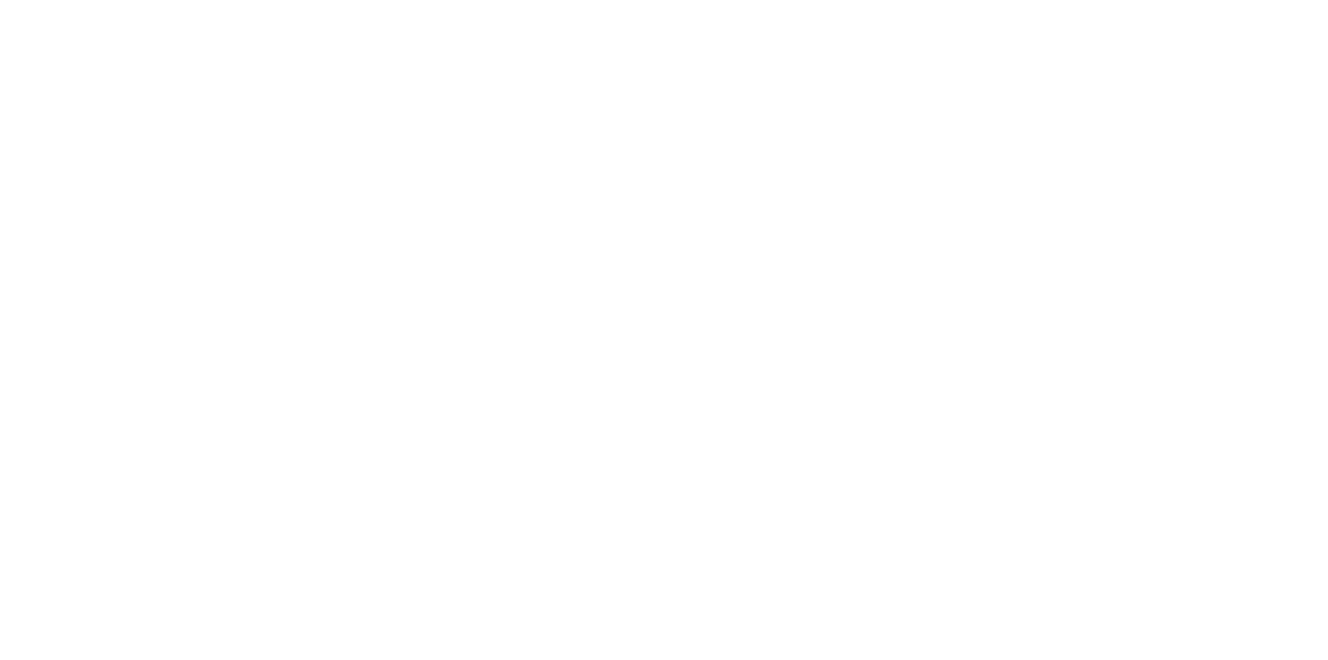
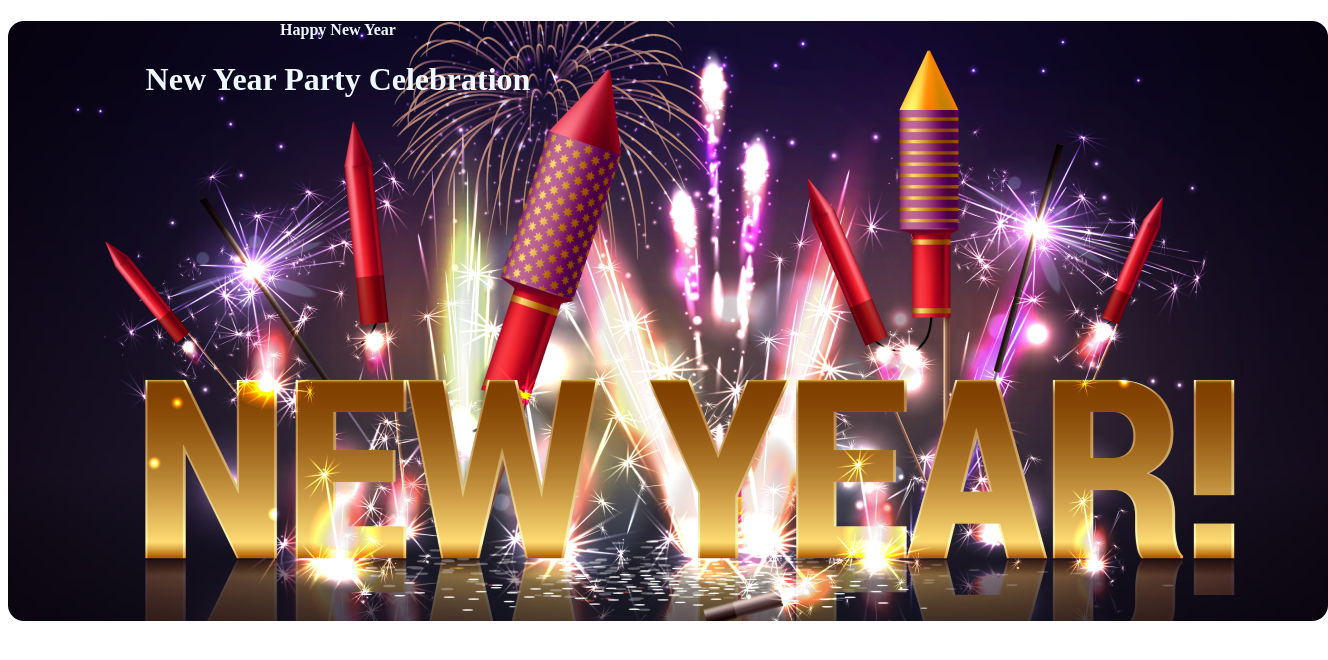
Before and after one commit to RMAlMamun/New-Year-Assignment-Project, a plain HTML site: page index.html in a window 1280 px wide. Shown: the whole page, 1328 px wide, since content can reach past the window. Drawn offline with Linux system fonts and the light colour scheme.

Commit message:
connect style sheet

```diff
--- a/index.html
+++ b/index.html
@@ -1,14 +1,21 @@
 <!DOCTYPE html>
 <html lang="en">
-
 <head>
     <meta charset="UTF-8">
     <meta name="viewport" content="width=device-width, initial-scale=1.0">
     <title>New Year Party Celebration</title>
+    <link rel="stylesheet" href="style.css">
 </head>
-
 <body>
-    <header>
+    <header class="header">
+        <div class="container">
+            <div class="header-title">
+                <div class="header-sort-title">
+                    <h4 class="header-text">Happy New Year</h4>
+                    <h1 class="header-main-title">New Year Party Celebration</h1>
+                </div>
+            </div>
+        </div>
 
     </header>
 
@@ -20,5 +27,4 @@
 
     </footer>
 </body>
-
 </html>
--- a/style.css
+++ b/style.css
@@ -0,0 +1,14 @@
+.header {
+    background-image: url('./images/BannerImage.png');
+    width: 1320px;
+    height: 600px;
+    flex-shrink: 0;
+    background-repeat: no-repeat;
+    background-position: bottom right;
+}
+
+.header-title {
+    text-align: center;
+    width: 50%;
+    color: aliceblue;
+}
```
Also changed, not shown: images/BannerImage.png (renamed from images/Banner Image.png).
